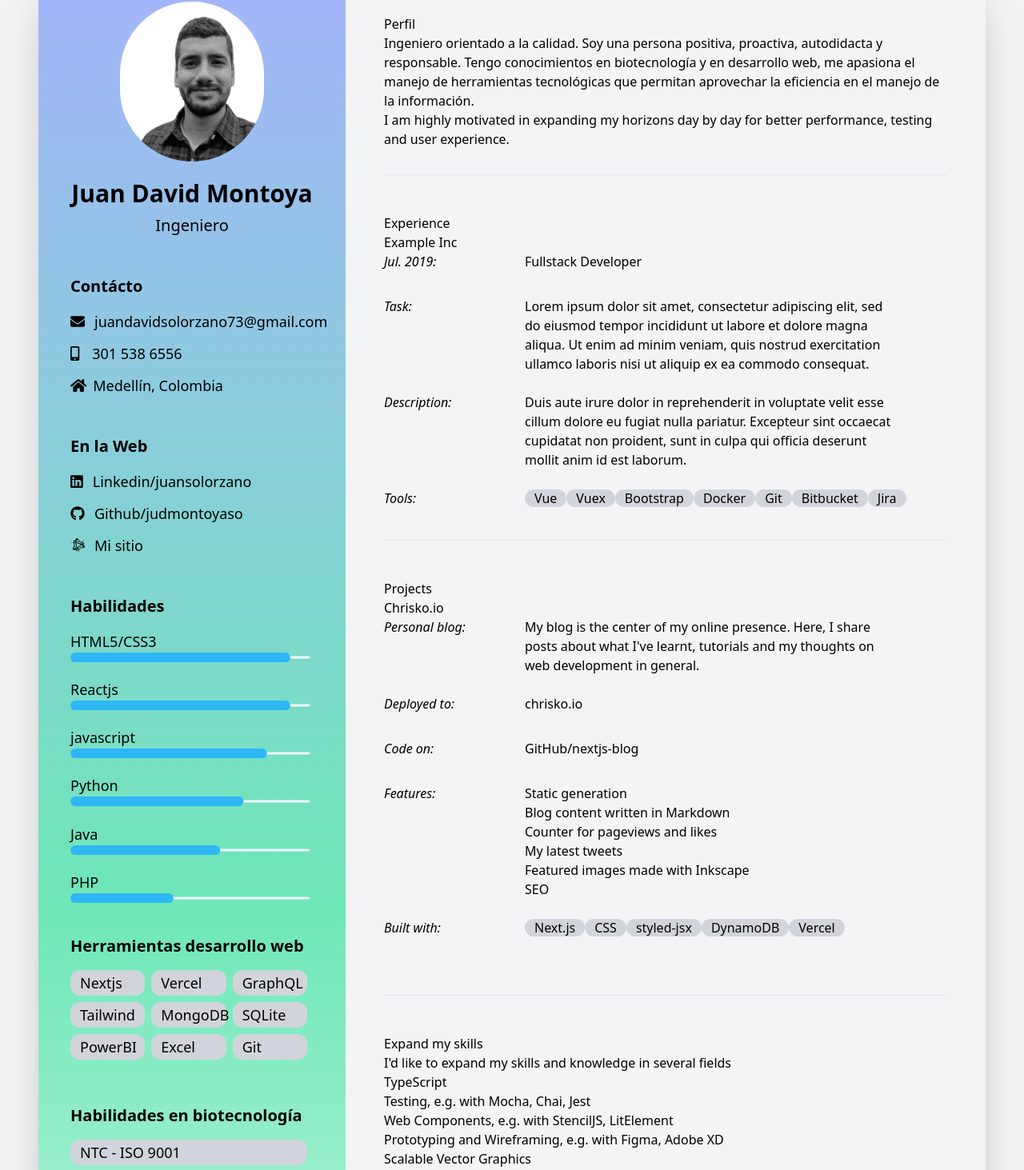
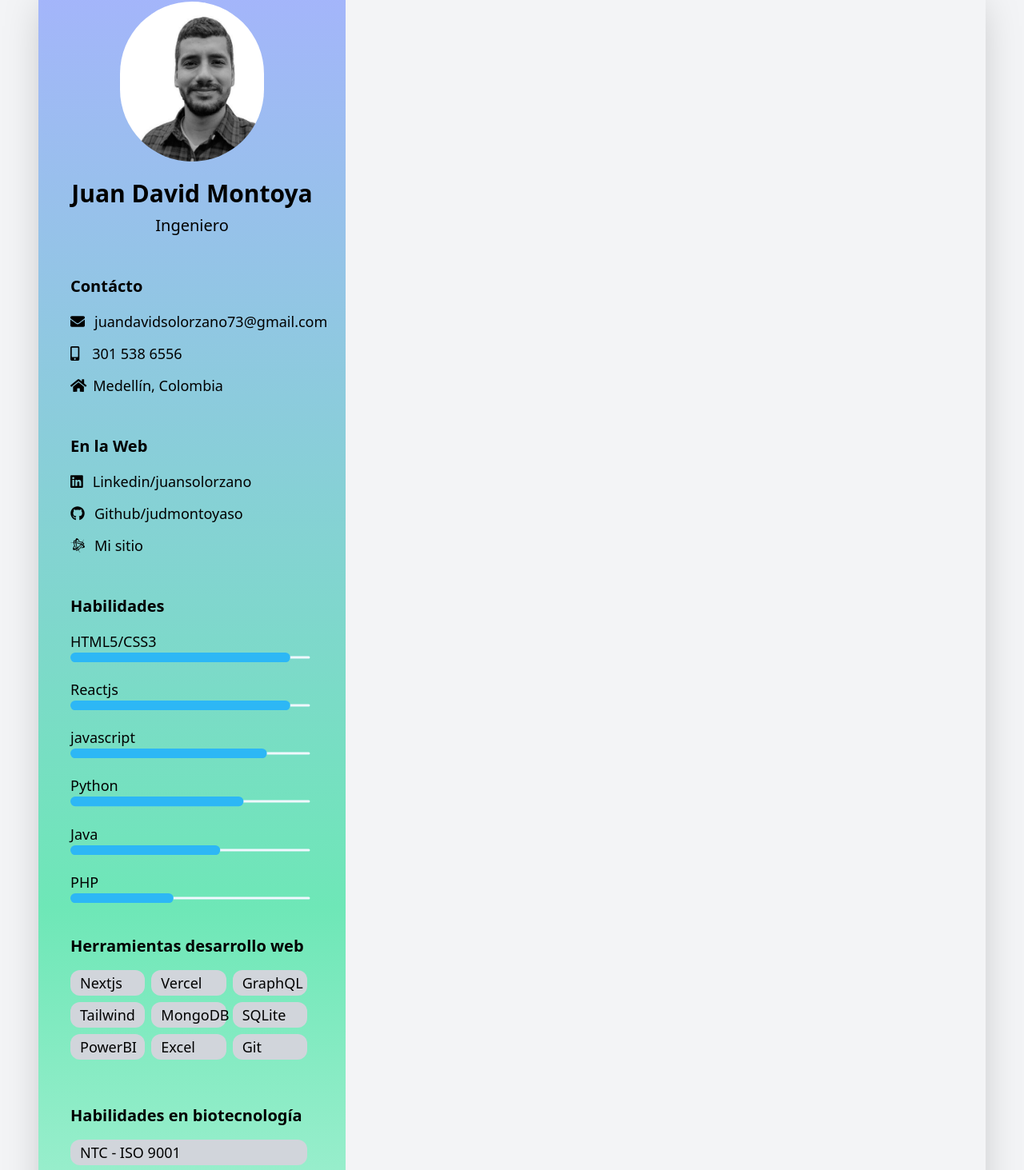
Before and after one commit to judmontoyaso/curriculum, a Next.js app: page /curriculum in a window 1280 px wide. Shown: the part 142-1605 px from the top of the page at 80% size. Built offline with nearby package versions, Linux system fonts and the light colour scheme.

Commit message:
corregir error

```diff
--- a/pages/curriculum.jsx
+++ b/pages/curriculum.jsx
@@ -251,172 +251,7 @@ const curriculum = () => {
                 </div>
               </div>
             </div>
-            <div className="content w-full p-12">
-              <div id="profile" className="prose">
-                <h2 className="section-headline">Perfil</h2>
-                <p>
-                  Ingeniero orientado a la calidad. Soy una persona positiva,
-                  proactiva, autodidacta y responsable. Tengo conocimientos en
-                  biotecnología y en desarrollo web, me apasiona el manejo de
-                  herramientas tecnológicas que permitan aprovechar la
-                  eficiencia en el manejo de la información.
-                </p>
-                <p>
-                  I am highly motivated in expanding my horizons day by day for
-                  better performance, testing and user experience.
-                </p>
-              </div>
-              <hr className="mt-8 mb-12" />
-              <div id="experience" className="prose">
-                <h2 className="section-headline">Experience</h2>
-                <div>
-                  <h3>Example Inc</h3>
-                  <section className="mb-6">
-                    <div className="lg:inline-block lg:w-3/12 lg:align-top italic mb-2">
-                      Jul.&nbsp;2019:
-                    </div>
-                    <div className="lg:inline-block lg:w-8/12 w-full">
-                      Fullstack Developer
-                    </div>
-                  </section>
-                  <section className="mb-6">
-                    <div className="lg:inline-block lg:w-3/12 lg:align-top italic mb-2">
-                      Task:
-                    </div>
-                    <div className="lg:inline-block lg:w-8/12 w-full">
-                      Lorem ipsum dolor sit amet, consectetur adipiscing elit,
-                      sed do eiusmod tempor incididunt ut labore et dolore magna
-                      aliqua. Ut enim ad minim veniam, quis nostrud exercitation
-                      ullamco laboris nisi ut aliquip ex ea commodo consequat.
-                    </div>
-                  </section>
-                  <section className="mb-6">
-                    <div className="lg:inline-block lg:w-3/12 lg:align-top italic mb-2">
-                      Description:
-                    </div>
-                    <div className="lg:inline-block lg:w-8/12 w-full">
-                      Duis aute irure dolor in reprehenderit in voluptate velit
-                      esse cillum dolore eu fugiat nulla pariatur. Excepteur
-                      sint occaecat cupidatat non proident, sunt in culpa qui
-                      officia deserunt mollit anim id est laborum.
-                    </div>
-                  </section>
-                  <section className="mb-6">
-                    <div className="lg:inline-block lg:w-3/12 lg:align-top italic mb-2">
-                      Tools:
-                    </div>
-                    <div className="lg:inline-block lg:w-8/12 w-full">
-                      <span className="rounded-xl bg-gray-300 px-3">Vue</span>
-                      <span className="rounded-xl bg-gray-300 px-3">Vuex</span>
-                      <span className="rounded-xl bg-gray-300 px-3">Bootstrap</span>
-                      <span className="rounded-xl bg-gray-300 px-3">Docker</span>
-                      <span className="rounded-xl bg-gray-300 px-3">Git</span>
-                      <span className="rounded-xl bg-gray-300 px-3">Bitbucket</span>
-                      <span className="rounded-xl bg-gray-300 px-3">Jira</span>
-                    </div>
-                  </section>
-                </div>
-              </div>
-              <hr className="mt-8 mb-12" />
-              <div id="projects" className="prose">
-                <h2 className="section-headline">Projects</h2>
-                <div className="mb-16">
-                  <h3 id="chrisko-headline">Chrisko.io</h3>
-                  <section className="mb-6">
-                    <div className="lg:inline-block lg:w-3/12 lg:align-top italic mb-2">
-                      Personal blog:
-                    </div>
-                    <div className="lg:inline-block lg:w-8/12 w-full">
-                      My blog is the center of my online presence. Here, I share
-                      posts about what I've learnt, tutorials and my thoughts on
-                      web development in general.
-                    </div>
-                  </section>
-                  <section className="mb-6">
-                    <div className="lg:inline-block lg:w-3/12 lg:align-top italic mb-2">
-                      Deployed to:
-                    </div>
-                    <div className="lg:inline-block lg:w-8/12 w-full">
-                      <a
-                        href="https://chrisko.io"
-                        target="_blank"
-                        rel="noopener noreferrer"
-                      >
-                        chrisko.io
-                      </a>
-                    </div>
-                  </section>
-                  <section className="mb-6">
-                    <div className="lg:inline-block lg:w-3/12 lg:align-top italic mb-2">
-                      Code on:
-                    </div>
-                    <div className="lg:inline-block lg:w-8/12 w-full">
-                      <a
-                        href="https://github.com/christiankozalla/nextjs-blog"
-                        target="_blank"
-                        rel="noopener noreferrer"
-                      >
-                        GitHub/nextjs-blog
-                      </a>
-                    </div>
-                  </section>
-                  <section className="mb-6">
-                    <div className="lg:inline-block lg:w-3/12 lg:align-top italic mb-2">
-                      Features:
-                    </div>
-                    <div className="lg:inline-block lg:w-8/12 w-full">
-                      <ul>
-                        <li>Static generation</li>
-                        <li>Blog content written in Markdown</li>
-                        <li>Counter for pageviews and likes</li>
-                        <li>My latest tweets</li>
-                        <li>Featured images made with Inkscape</li>
-                        <li>SEO</li>
-                      </ul>
-                    </div>
-                  </section>
 
-                  <section className="mb-6">
-                    <div className="lg:inline-block lg:w-3/12 lg:align-top italic mb-2">
-                      Built with:
-                    </div>
-                    <div className="lg:inline-block lg:w-8/12 w-full">
-                      <span className="rounded-xl bg-gray-300 px-3">Next.js</span>
-                      <span className="rounded-xl bg-gray-300 px-3">CSS</span>
-                      <span className="rounded-xl bg-gray-300 px-3">
-                        styled-jsx
-                      </span>
-                      <span className="rounded-xl bg-gray-300 px-3">DynamoDB</span>
-                      <span className="rounded-xl bg-gray-300 px-3">Vercel</span>
-                    </div>
-                  </section>
-                </div>
-              </div>
-              <hr className="mt-8 mb-12" />
-              <div id="projects" className="prose">
-                <h2 className="section-headline">Expand my skills</h2>
-                <div className="mb-16">
-                  <h4 id="expand-knowledge-headline">
-                    I'd like to expand my skills and knowledge in several fields
-                  </h4>
-                  <ul>
-                    <li>TypeScript</li>
-                    <li>Testing, e.g. with Mocha, Chai, Jest</li>
-                    <li>Web Components, e.g. with StencilJS, LitElement</li>
-                    <li>
-                      Prototyping and Wireframing, e.g. with Figma, Adobe XD
-                    </li>
-                    <li>Scalable Vector Graphics</li>
-                    <li>Databases</li>
-                    <li>Mobile development</li>
-                    <li>
-                      Backend development, e.g. learn additional language like
-                      Go, Python, PHP, Ruby, Java, Rust
-                    </li>
-                  </ul>
-                </div>
-              </div>
-            </div>
           </div>
         </div>
       </div>
```
